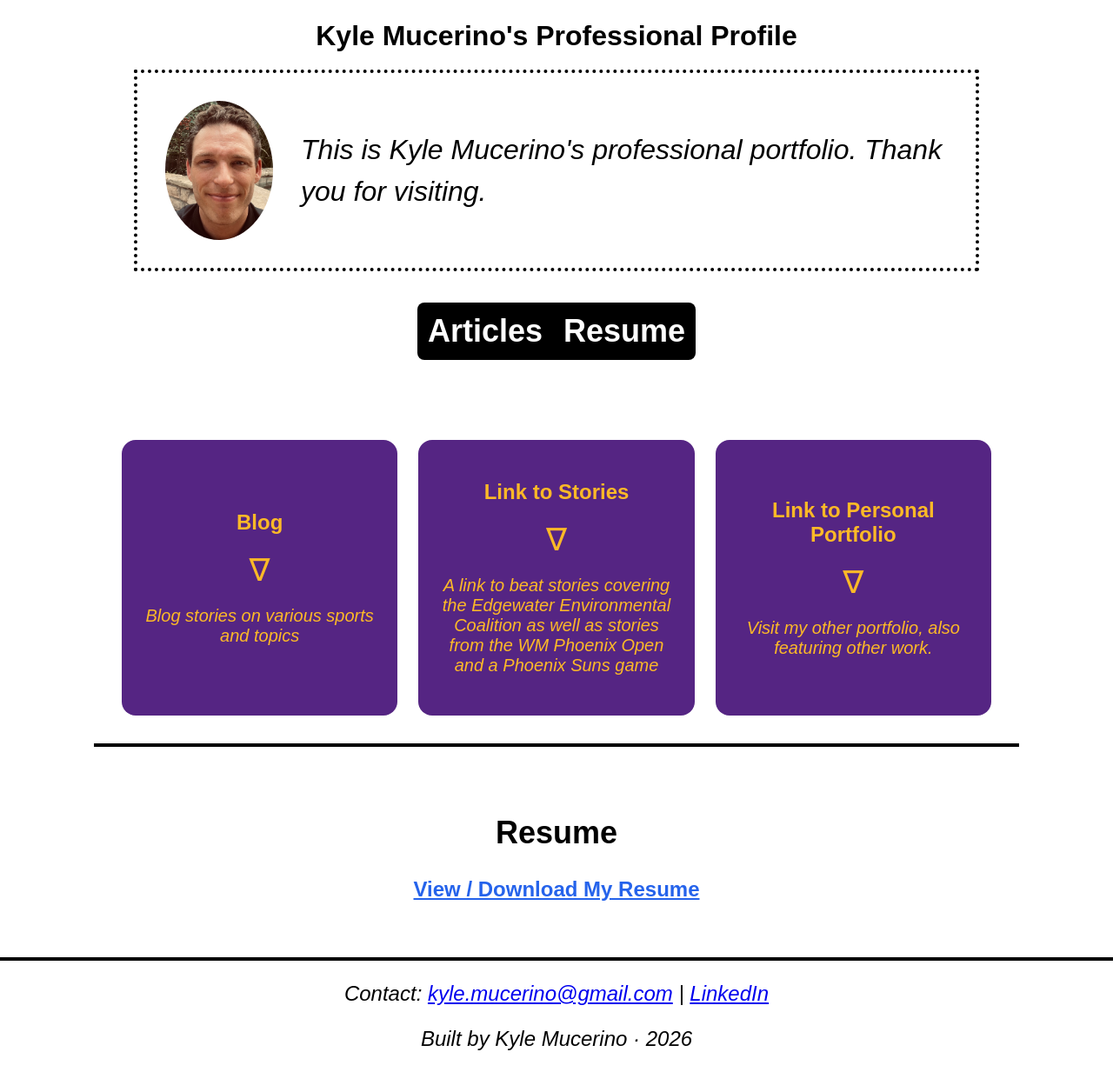
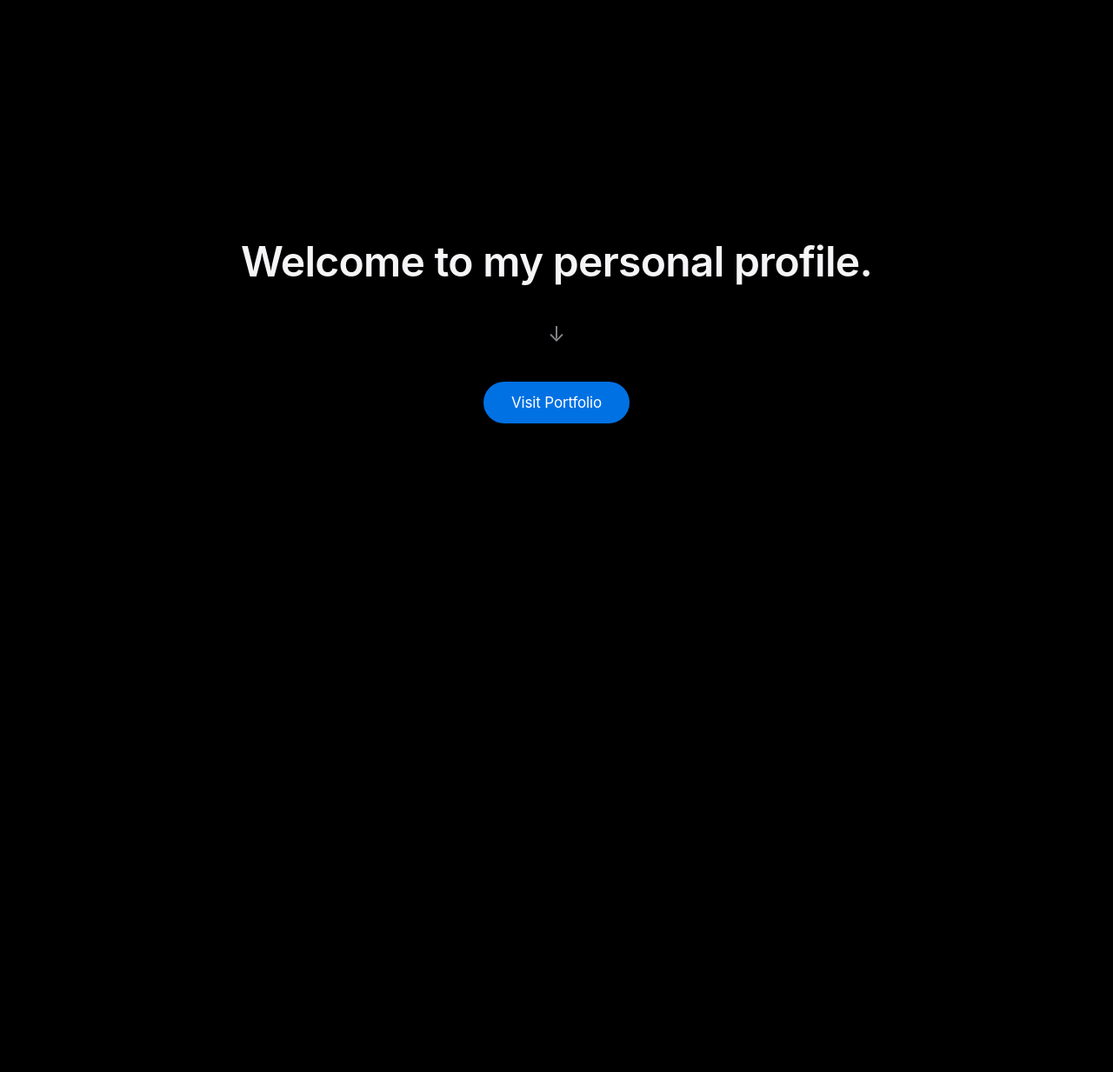
Before and after one commit to kyle-mucerino/intportfolio, a plain HTML site: page index.html in a window 1280 px wide. Shown: the part 21-1254 px from the top of the page at 87% size. After the commit the page ends 800 px from the top, so only its background shows below. Drawn offline with Linux system fonts and the light colour scheme.

Commit message:
remake site

```diff
--- a/index.html
+++ b/index.html
@@ -2,82 +2,27 @@
 <html lang="en">
 
 <head>
-  <meta charset="UTF-8" />
-  <meta name="viewport" content="width=device-width, initial-scale=1.0" />
-  <link rel="stylesheet" href="style.css" />
-  <title>Kyle Mucerino</title>
+  <meta charset="UTF-8">
+  <meta name="viewport" content="width=device-width, initial-scale=1.0">
+  <title>Kyle Mucerino | Welcome</title>
+  <link rel="stylesheet" href="style.css">
 </head>
 
 <body>
-  <header>
-    <div>
-      <h1>Kyle Mucerino's Professional Profile</h1>
+
+  <main class="container">
+    <div class="content">
+      <h1>Welcome to my personal profile.</h1>
+
+      <div class="arrow-container">
+        <span class="arrow">↓</span>
+      </div>
+
+      <a href="https://www.kylemucerino.com/" class="apple-button">
+        Visit Portfolio
+      </a>
     </div>
-
-    <section class="bio">
-      <img src="assets/headshot.jpeg" alt="headshot" />
-      <div class="bio-text">
-        <p>
-          This is Kyle Mucerino's professional portfolio. Thank you for visiting.
-        </p>
-      </div>
-    </section>
-
-    <nav>
-      <ul>
-        <li><a href="#articles">Articles</a></li>
-        <li><a href="#resume">Resume</a></li>
-      </ul>
-    </nav>
-  </header>
-
-  <!-- ARTICLES SECTION -->
-  <section id="articles" class="cards">
-    <a href="https://www.kylemucerino.com/blog" target="_blank" class="card">
-      <h2>Blog</h2>
-      <span style='font-size:36px;'>&#8711;</span>
-      <p>Blog stories on various sports and topics</p>
-    </a>
-
-    <a href="https://www.kylemucerino.com/beat-stories" target="_blank" class="card">
-      <h2>Link to Stories</h2>
-      <span style='font-size:36px;'>&#8711;</span>
-      <p>A link to beat stories covering the Edgewater Environmental Coalition as well as stories from the WM Phoenix
-        Open and a Phoenix Suns game</p>
-    </a>
-
-    <a href="https://www.kylemucerino.com/" target="_blank" class="card">
-      <h2>Link to Personal Portfolio</h2>
-      <span style='font-size:36px;'>&#8711;</span>
-      <p>Visit my other portfolio, also featuring other work.</p>
-    </a>
-  </section>
-
-  <!-- RESUME SECTION -->
-  <section id="resume" class="resume">
-    <div>
-      <h2>Resume</h2>
-      <p>
-        <a href="https://drive.google.com/file/d/1B-wadUohf2VltNL_X-h_6-bqKSwcW0_i/view?usp=sharing" target="_blank">
-          View / Download My Resume
-        </a>
-      </p>
-    </div>
-  </section>
-  <footer class="footer">
-    <div class="footer-content">
-      <p>
-        Contact:
-        <a href="mailto:kyle.mucerino@gmail.com">kyle.mucerino@gmail.com</a>
-        |
-        <a href="https://www.linkedin.com/in/kyle-mucerino-95b112184/" target="_blank" rel="noopener noreferrer">
-          LinkedIn
-        </a>
-      </p>
-
-      <p class="footer-tagline">Built by Kyle Mucerino · 2026</p>
-    </div>
-  </footer>
+  </main>
 
 </body>
 
--- a/style.css
+++ b/style.css
@@ -1,131 +1,90 @@
-body {
-  margin: 0;
-  font-family: Arial, Helvetica, sans-serif;
-}
-.footer-content {
-  font-size: 24px;
-  font-style: italic;
-}
-.footer {
-  text-align: center;
-  border-top: 4px solid black;
-}
-header {
-  display: flex;
-  flex-direction: column;
-  align-items: center;
-  padding: 24px 0;
+/* Core Reset */
+* {
+    margin: 0;
+    padding: 0;
+    box-sizing: border-box;
 }
 
-header h1 {
-  margin: 16px 0;
-  border-radius: 8px;
-  padding: 4px;
+body {
+    background-color: #000000;
+    color: #f5f5f7; /* Apple's off-white text */
+    font-family: -apple-system, BlinkMacSystemFont, "SF Pro Display", "SF Pro Text", "Helvetica Neue", Helvetica, Arial, sans-serif;
+    display: flex;
+    justify-content: center;
+    align-items: center;
+    height: 100vh;
+    overflow: hidden;
+    -webkit-font-smoothing: antialiased;
 }
 
-nav ul {
-  list-style: none;
-  padding: 0;
-  display: flex;
-  gap: 24px;
-  font-size: 36px;
-  font-weight: bold;
-  background-color: black;
-  border-radius: 8px;
-  padding: 12px;
+.container {
+    text-align: center;
+    padding: 20px;
 }
 
-nav a {
-  color: white;
-  text-decoration: none;
+h1 {
+    font-size: 48px;
+    font-weight: 600;
+    letter-spacing: -0.015em;
+    margin-bottom: 40px;
+    opacity: 0;
+    animation: fadeInUp 1s cubic-bezier(0.23, 1, 0.32, 1) forwards;
 }
 
-nav a:hover {
-  text-decoration: underline;
+.arrow-container {
+    margin-bottom: 40px;
+    opacity: 0;
+    animation: fadeInUp 1s cubic-bezier(0.23, 1, 0.32, 1) 0.3s forwards;
 }
 
-.cards {
-  display: grid;
-  grid-template-columns: repeat(auto-fit, minmax(220px, 1fr));
-  gap: 24px;
-  padding: 32px;
-  max-width: 1000px;
-  margin: 0 auto;
-  border-bottom: 4px solid black;
+.arrow {
+    font-size: 24px;
+    color: #86868b; /* Muted Apple Gray */
+    display: inline-block;
+    animation: bounce 2.5s ease-in-out infinite;
 }
 
-.card {
-  background-color: #552583;
-  color: #FDB927;
-  text-decoration: none;
-  border-radius: 16px;
-  aspect-ratio: 1 / 1;
-  padding: 20px;
-
-  display: flex;
-  flex-direction: column;
-  justify-content: center;
-  align-items: center;
-  text-align: center;
-
-  transition: transform 0.2s ease, box-shadow 0.2s ease;
+.apple-button {
+    display: inline-block;
+    background-color: #0071e3;
+    color: #ffffff;
+    padding: 14px 32px;
+    border-radius: 40px; /* Iconic pill shape */
+    text-decoration: none;
+    font-size: 17px;
+    font-weight: 400;
+    letter-spacing: -0.01em;
+    transition: all 0.3s ease;
+    opacity: 0;
+    animation: fadeInUp 1s cubic-bezier(0.23, 1, 0.32, 1) 0.6s forwards;
 }
 
-.card h1 {
-  text-size: 24px;
+.apple-button:hover {
+    background-color: #0077ed;
+    transform: scale(1.04);
 }
 
-.card p {
-  font-size: 20px;
-    font-style: italic;
+/* Animations */
+@keyframes fadeInUp {
+    from {
+        opacity: 0;
+        transform: translateY(30px);
+    }
+    to {
+        opacity: 1;
+        transform: translateY(0);
+    }
 }
 
-.card:hover {
-  transform: translateY(-6px);
-  box-shadow: 0 12px 24px rgba(0, 0, 0, 0.2);
+@keyframes bounce {
+    0%, 20%, 50%, 80%, 100% {transform: translateY(0);}
+    40% {transform: translateY(8px);}
+    60% {transform: translateY(4px);}
 }
 
-.resume {
-  padding: 48px 24px;
-  text-align: center;
+/* Mobile Responsiveness */
+@media (max-width: 768px) {
+    h1 {
+        font-size: 32px;
+    }
 }
-
-.resume h2 {
-  font-size: 36px;
-}
-
-.resume a {
-  font-size: 24px;
-  color: #2563eb;
-  font-weight: bold;
-}
-
-.bio {
-  display: flex;
-  align-items: center;
-  gap: 32px;
-  max-width: 900px;
-  padding: 32px;
-  margin: 0 auto;
-  border: 4px dotted black;
-}
-
-.bio img {
-  width: 160px;
-  height: 160px;
-  object-fit: cover;
-  border-radius: 50%;
-}
-
-.bio-text {
-  font-size: 32px;
-  line-height: 1.5;
-  font-style: italic;
-}
-
-@media (max-width: 640px) {
-  .bio {
-    flex-direction: column;
-    text-align: center;
-  }
-}
```
